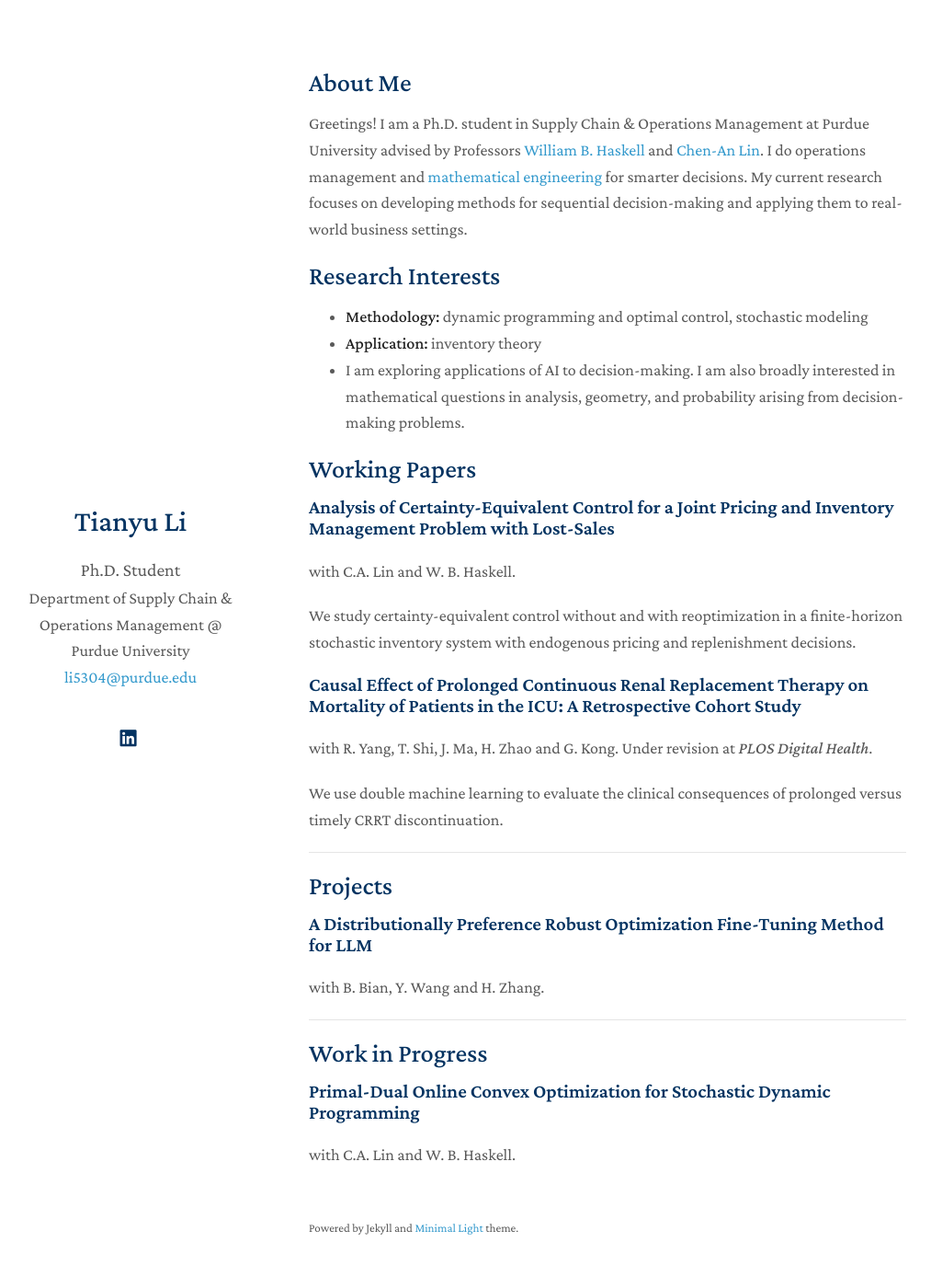
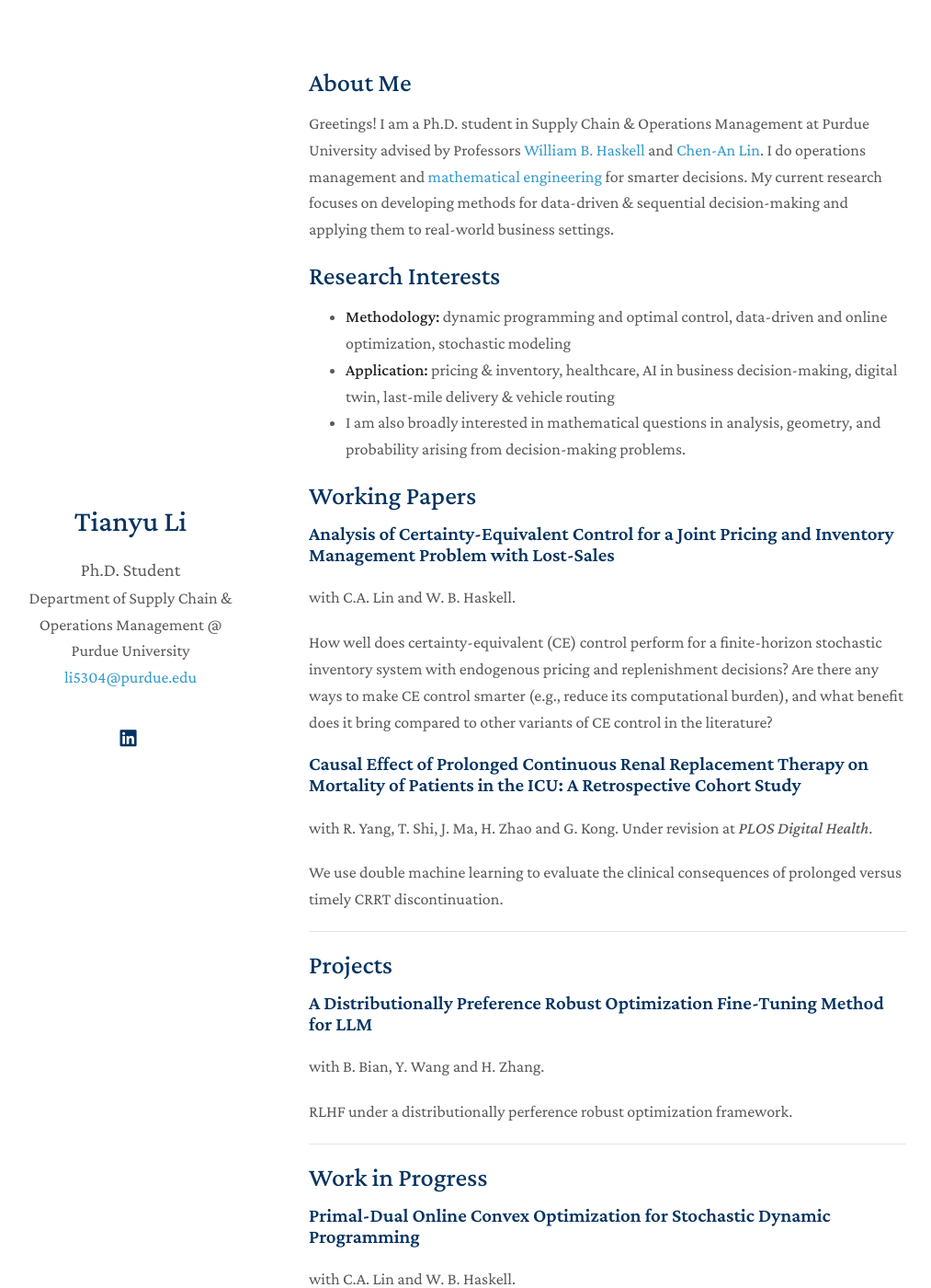
Before and after one commit to tianyu-li-dev/homepage, a Jekyll site: the page built from index.md, in a window 1280 px wide and 1400 px high. Shown: the whole window at 92% size, without its empty margins (134-1147 px from the left). Built offline with Jekyll 4.4.1, drawn with Linux system fonts in a browser that asks for light colours; a style sheet for code colours, icons or effects is not loaded.

Commit message:
Update index.md

```diff
--- a/index.md
+++ b/index.md
@@ -4,20 +4,20 @@ layout: homepage
 
 ## About Me
 
-Greetings! I am a Ph.D. student in Supply Chain & Operations Management at Purdue University advised by Professors [William B. Haskell](https://www.wbhaskell.com/) and [Chen-An Lin](https://web.ics.purdue.edu/~lin1800/index.html). I do operations management and [mathematical engineering](https://tr.wikipedia.org/wiki/Matematik_m%C3%BChendisli%C4%9Fi) for smarter decisions. My current research focuses on developing methods for sequential decision-making and applying them to real-world business settings.
+Greetings! I am a Ph.D. student in Supply Chain & Operations Management at Purdue University advised by Professors [William B. Haskell](https://www.wbhaskell.com/) and [Chen-An Lin](https://web.ics.purdue.edu/~lin1800/index.html). I do operations management and [mathematical engineering](https://tr.wikipedia.org/wiki/Matematik_m%C3%BChendisli%C4%9Fi) for smarter decisions. My current research focuses on developing methods for data-driven & sequential decision-making and applying them to real-world business settings.
 
 ## Research Interests
 
-- **Methodology:** dynamic programming and optimal control, stochastic modeling
-- **Application:** inventory theory
-- I am exploring applications of AI to decision-making. I am also broadly interested in mathematical questions in analysis, geometry, and probability arising from decision-making problems.
+- **Methodology:** dynamic programming and optimal control, data-driven and online optimization, stochastic modeling
+- **Application:** pricing & inventory, healthcare, AI in business decision-making, digital twin, last-mile delivery & vehicle routing
+- I am also broadly interested in mathematical questions in analysis, geometry, and probability arising from decision-making problems.
 
 ## Working Papers
 
 ### Analysis of Certainty-Equivalent Control for a Joint Pricing and Inventory Management Problem with Lost-Sales
 with C.A. Lin and W. B. Haskell.
 
-We study certainty-equivalent control without and with reoptimization in a finite-horizon stochastic inventory system with endogenous pricing and replenishment decisions.
+How well does certainty-equivalent (CE) control perform for a finite-horizon stochastic inventory system with endogenous pricing and replenishment decisions? Are there any ways to make CE control smarter (e.g., reduce its computational burden), and what benefit does it bring compared to other variants of CE control in the literature?
 
 ### Causal Effect of Prolonged Continuous Renal Replacement Therapy on Mortality of Patients in the ICU: A Retrospective Cohort Study
 with R. Yang, T. Shi, J. Ma, H. Zhao and G. Kong. Under revision at *PLOS Digital Health*.
@@ -31,6 +31,8 @@ We use double machine learning to evaluate the clinical consequences of prolonge
 ### A Distributionally Preference Robust Optimization Fine-Tuning Method for LLM
 with B. Bian, Y. Wang and H. Zhang.
 
+RLHF under a distributionally perference robust optimization framework.
+
 ---
 
 ## Work in Progress
```
